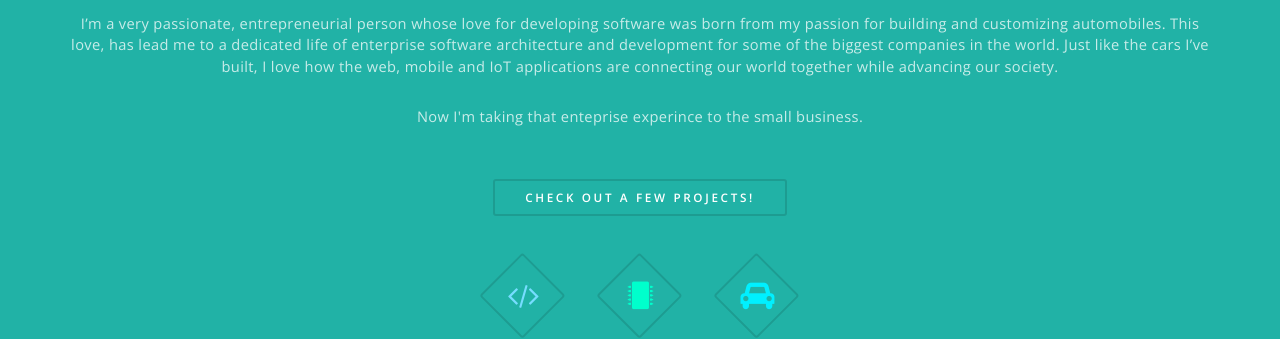
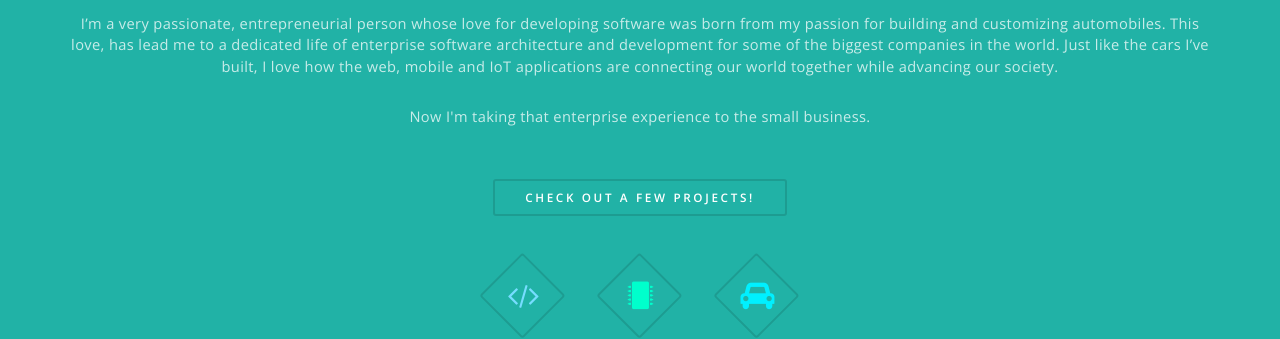
Before and after one commit to csell5/csell5.github.io, a Jekyll site: the page built from index.html, in a window 1280 px wide and 900 px high, scrolled down 1002 px. Shown: the part 154-493 px from the top of the window. Built offline with Jekyll 4.4.1, drawn with Linux system fonts in a browser that asks for light colours.

Commit message:
updated copy

```diff
--- a/index.html
+++ b/index.html
@@ -51,7 +51,7 @@ image: /images/banner.jpg
 									I’m a very passionate, entrepreneurial person whose love for developing software was born from my passion for building and customizing automobiles. This love, has lead me to a dedicated life of enterprise software architecture and development for some of the biggest companies in the world. Just like the cars I’ve built, I love how the web, mobile and IoT applications are connecting our world together while advancing our society.
 								</p>
 								<p>
-									Now I'm taking that enteprise experince to the small business.
+									Now I'm taking that enterprise experience to the small business.
 								</p>
 							</header>
 							<p>
```
